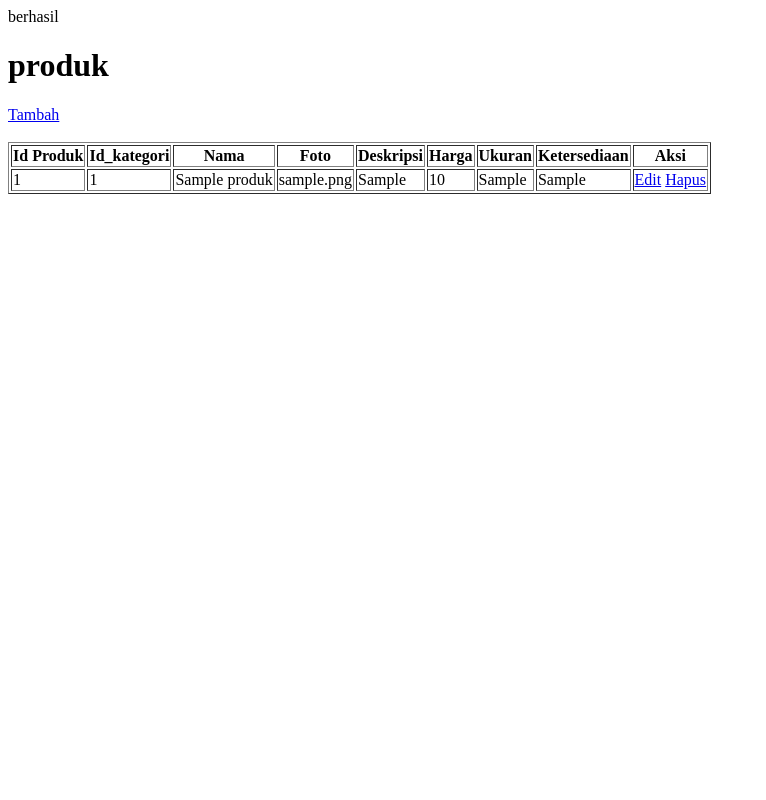
After one commit to zalpaa/app_flazz, a PHP site: page /dashboard.php in a window 1280 px wide. The commit adds this page. Shown: the whole page, without its empty margins (0-766 px from the left). Run offline with PHP 8.4, Linux system fonts and the light colour scheme; tables that the repository leaves empty or names only in its code hold one stand-in row (values such as "Sample post").

Commit message:
Add files via upload

```diff
--- /dev/null
+++ b/dashboard.php
@@ -0,0 +1,53 @@
+<?php
+include "koneksi.php";
+
+
+$sql = "SELECT * FROM produk";
+$query = mysqli_query($koneksi,$sql);
+
+?>
+<!DOCTYPE html>
+<html lang="en">
+<head>
+    <meta charset="UTF-8">
+    <meta name="viewport" content="width=device-width, initial-scale=1.0">
+    <title>Document</title>
+</head>
+<body>
+    <h1>produk</h1>
+
+    <a href = "tambah.php">Tambah</a><br><br>
+
+    <table border = "1">
+        <tr>
+            <th>Id Produk</th>
+            <th>Id_kategori</th>
+            <th>Nama</th>
+            <th>Foto</th>
+            <th>Deskripsi</th>
+            <th>Harga</th>
+            <th>Ukuran</th>
+            <th>Ketersediaan</th>
+            <th>Aksi</th>
+</tr>
+<?php while ($produk = mysqli_fetch_assoc($query)) { ?>
+    <tr>
+        <td><?=$produk['id_produk']?></td>
+        <td><?=$produk['id_kategori']?></td>
+        <td><?=$produk['nama']?></td>
+        <td><?=$produk['foto']?></td>
+        <td><?=$produk['deskripsi']?></td>
+        <td><?=$produk['harga']?></td>
+        <td><?=$produk['ukuran']?></td>
+        <td><?=$produk['ketersediaan']?></td>
+        <td>
+            <a href="edit.php?id_produk=<?=$produk['id_produk']?>">Edit</a>
+            <a href="hapus.php?id_produk=<?=$produk['id_produk']?>">Hapus</a>
+</td>
+</tr>
+    <?php } ?>
+</table>
+
+
+</body>
+</html>
--- a/hapus.php
+++ b/hapus.php
@@ -5,9 +5,9 @@ $id_produk = $_GET['id_produk'];
 $sql = "DELETE FROM produk WHERE id_produk = '$id_produk' ";
 $query = mysqli_query($koneksi, $sql);
 if ($query) {
-header("location:index.php?hapus=sukses");
+header("location:dashboard.php?hapus=sukses");
 exit;
 } else {
-header("location:index.php?hapus=gagal");
+header("location:dashboard.php?hapus=gagal");
 }
 ?>
--- a/koneksi.php
+++ b/koneksi.php
@@ -2,6 +2,12 @@
 $server = "localhost";
 $username = "root";
 $password = "";
-$database = "db_flazz";
+$database = "db_pkl";
 $koneksi = mysqli_connect($server,$username,$password,$database);
+
+if ($koneksi) {
+    echo "berhasil";
+}else{
+    echo "gagal";
+}
 ?>
```
Also changed, not shown: edit.php (+11 -12 lines), proses_edit.php (+10 -13 lines), proses_tambah.php (+9 -15 lines), tambah.php (+11 -11 lines).
